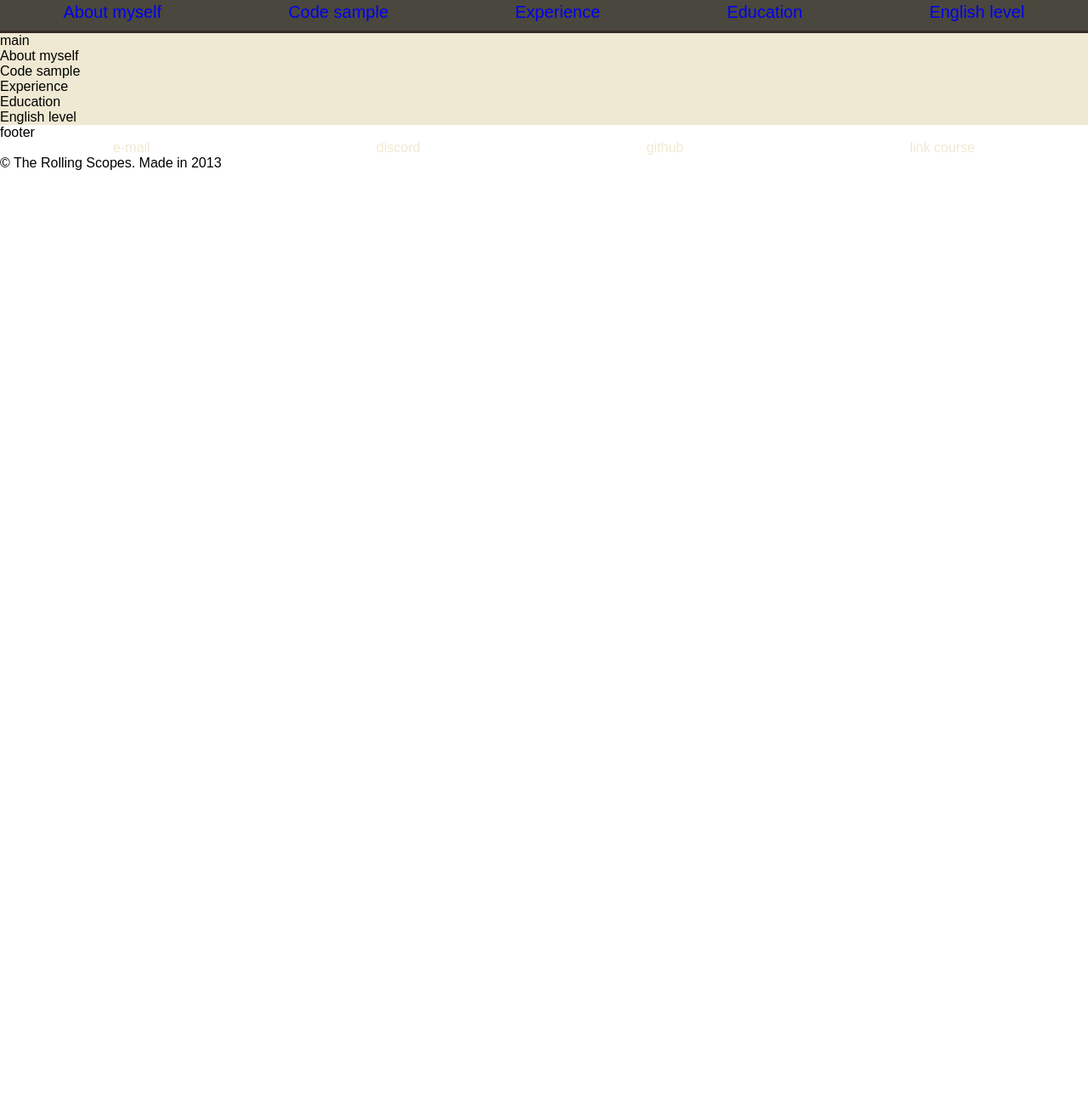
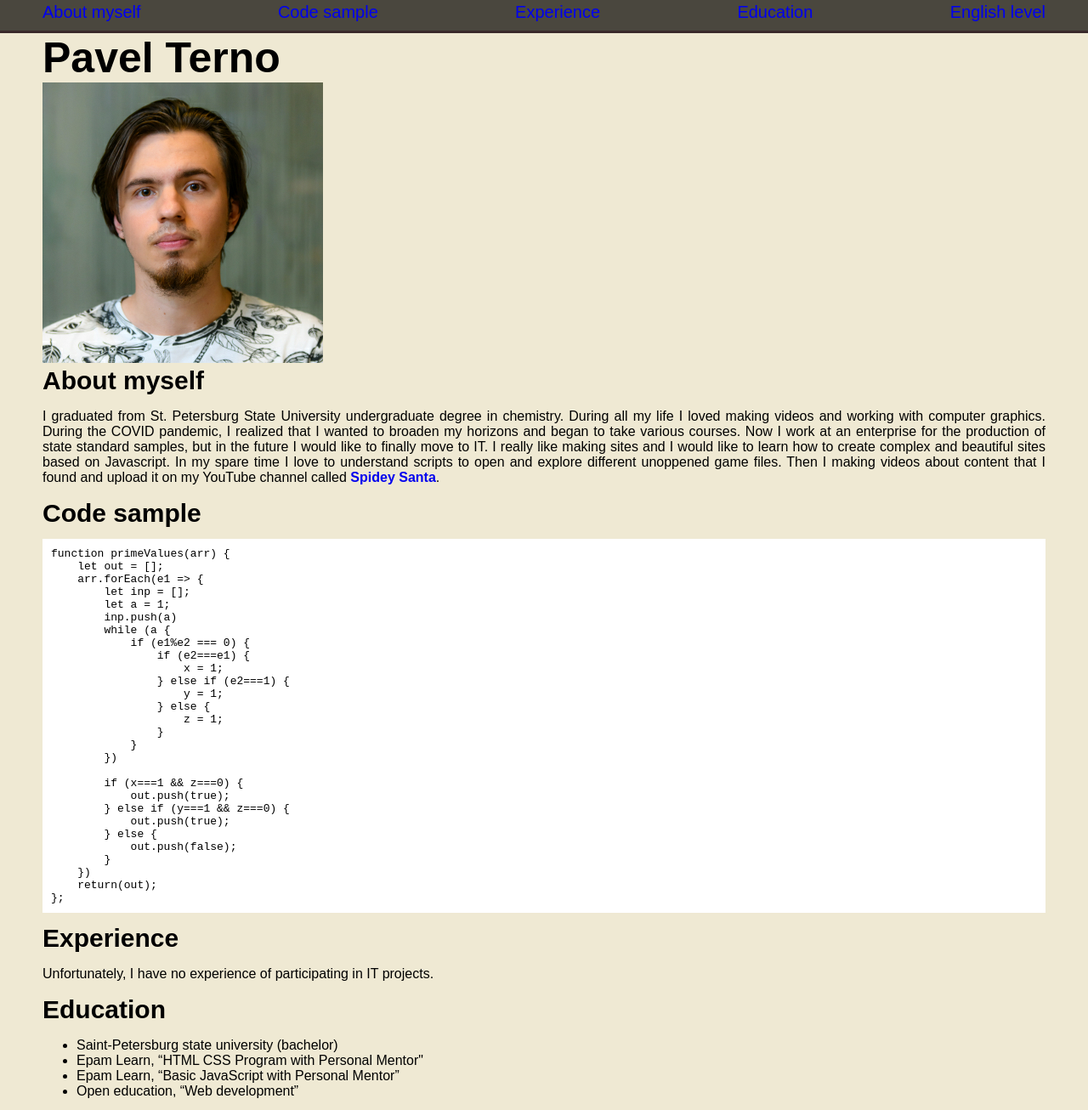
Before and after one commit to PaHaNchickT/rsschool-cv, a plain HTML site: page index.html in a window 1280 px wide. Shown: the part 114-1420 px from the top of the page at 85% size. Before the commit the page ends 800 px from the top, so only its background shows below. Drawn offline with Linux system fonts and the light colour scheme.

Commit message:
feat: add main section

```diff
--- a/index.html
+++ b/index.html
@@ -21,15 +21,84 @@
             </ul>
         </nav>
     </header>
-    <main>main
-        <section class='abt' id='abt'>About myself</section>
-        <section class='cod' id='cod'>Code sample</section>
-        <section class='exp' id='exp'>Experience</section>
-        <section class='edu' id='edu'>Education</section>
-        <section class='eng' id='eng'>English level</section>
+    <main>
+        <div class='cnt'>
+            <section class='abt' id='abt'>
+                <h1>Pavel Terno</h1>
+                <img src='img/photo.png' alt='Pavel Terno'>
+                <h2>About myself</h2>
+                <p>I graduated from St. Petersburg State University undergraduate degree in chemistry. During all my life I loved making
+                    videos and working with computer graphics. During the COVID pandemic, I realized that I wanted to broaden my horizons
+                    and began to take various courses.
+                    Now I work at an enterprise for the production of state standard samples, but in the future I would like to finally
+                    move to IT. I really like making sites and I would like to learn how to create complex and beautiful sites based on
+                    Javascript.
+                    In my spare time I love to understand scripts to open and explore different unoppened game files. Then I making videos
+                    about content that I found and upload it on my YouTube channel called <b><a href='https://www.youtube.com/spideysanta'>Spidey Santa</a></b>.</p>
+            </section>
+            <section class='cod' id='cod'>
+                <h2>Code sample</h2>
+                <pre><code>function primeValues(arr) {
+    let out = [];
+    arr.forEach(e1 => {
+        let inp = [];
+        let a = 1;
+        inp.push(a)
+        while (a<e1) {
+            a++
+            inp.push(a)
+        }
+
+        let x = 0;
+        let y = 0;
+        let z = 0;
+        inp.forEach(e2 => {
+            if (e1%e2 === 0) {
+                if (e2===e1) {
+                    x = 1;
+                } else if (e2===1) {
+                    y = 1;
+                } else {
+                    z = 1;
+                }
+            }
+        })
+
+        if (x===1 && z===0) {
+            out.push(true);
+        } else if (y===1 && z===0) {
+            out.push(true);
+        } else {
+            out.push(false);
+        }
+    })
+    return(out);
+};</code></pre>
+            </section>
+            <section class='exp' id='exp'>
+                <h2>Experience</h2>
+                <p>Unfortunately, I have no experience of participating in IT projects.</p>
+            </section>
+            <section class='edu' id='edu'>
+                <h2>Education</h2>
+                <p>
+                    <ul>
+                        <li>Saint-Petersburg state university (bachelor)</li>
+                        <li>Epam Learn, “HTML CSS Program with Personal Mentor"</li>
+                        <li>Epam Learn, “Basic JavaScript with Personal Mentor”</li>
+                        <li>Open education, “Web development”</li>
+                    </ul>
+                    <img src='img/epam.png' class='epam' alt='epam diploma'>
+                </p>
+            </section>
+            <section class='eng' id='eng'>
+                <h2>English level</h2>
+                <p>Level of English I have is comparable to the B2 level of the Common European Framework of Reference for Languages</p>
+            </section>
+        </div>
     </main>
     <footer>footer
-        <ul>
+        <ul class='ul_foot'>
             <li>e-mail</li>
             <li>discord</li>
             <li>github</li>
--- a/style.css
+++ b/style.css
@@ -9,15 +9,15 @@ header {
     border-bottom: 3px solid #3a2a2b;
     font-size: 20px;
     background-color: #4a473e;
-    padding-bottom: 10px;
+    padding: 0px 50px 10px 50px;
 }
 
-ul {
+header ul, footer ul{
     list-style-type: none;
     margin: 0;
     padding: 0;
     display: flex;
-    justify-content: space-around;
+    justify-content: space-between;
     align-items: flex-end;
     color: #efe9d3;
 }
@@ -26,7 +26,7 @@ ul {
     height: 7em;
 }
 
-a:visited {
+ul a:visited {
     color: #efe9d3;
 }
 
@@ -38,6 +38,46 @@ a {
     text-decoration: none;
 }
 
+h1 {
+    padding: 0;
+    margin: 0;
+    font-size: 50px;
+}
+
+h2 {
+    padding: 0;
+    margin: 0;
+    font-size: 30px;
+}
+
+p {
+    text-align: justify;
+}
+
+p a:visited {
+   color: black;
+}
+
 main {
     background-color: #efe9d3;
 }
+
+.cnt {
+    display: flex;
+    flex-direction: column;
+    margin: 0px 50px;
+}
+
+code {
+    padding: 0;
+    margin: 0;
+}
+
+pre {
+    padding: 10px;
+    background-color: white;
+}
+
+.epam {
+    width: 500px;
+}
```
Also changed, not shown: img/epam.png (added), img/photo.png (added).
